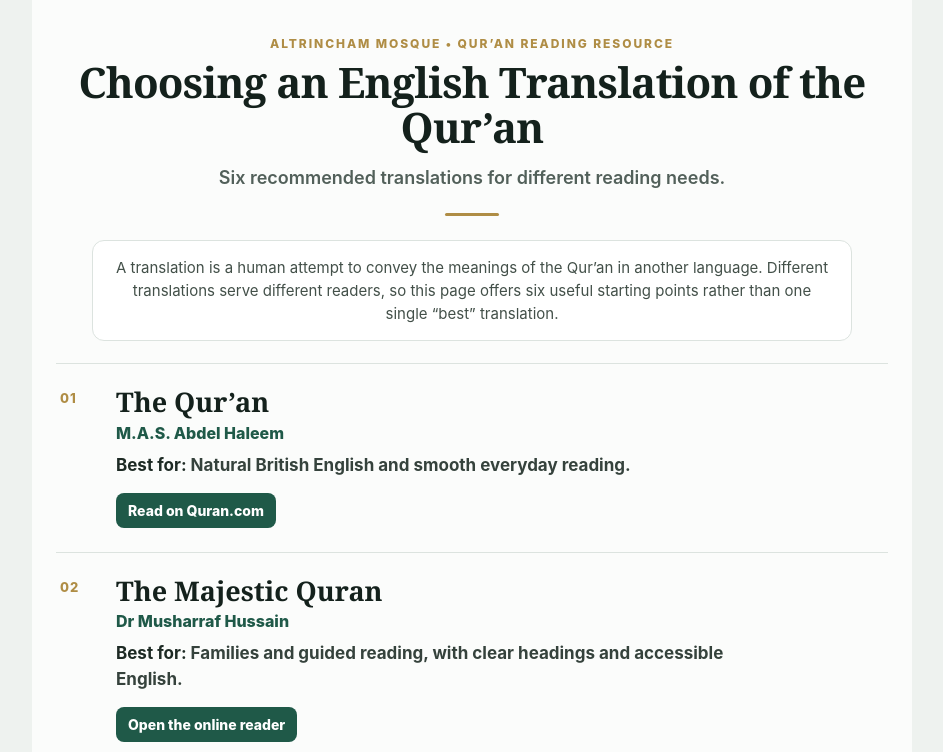
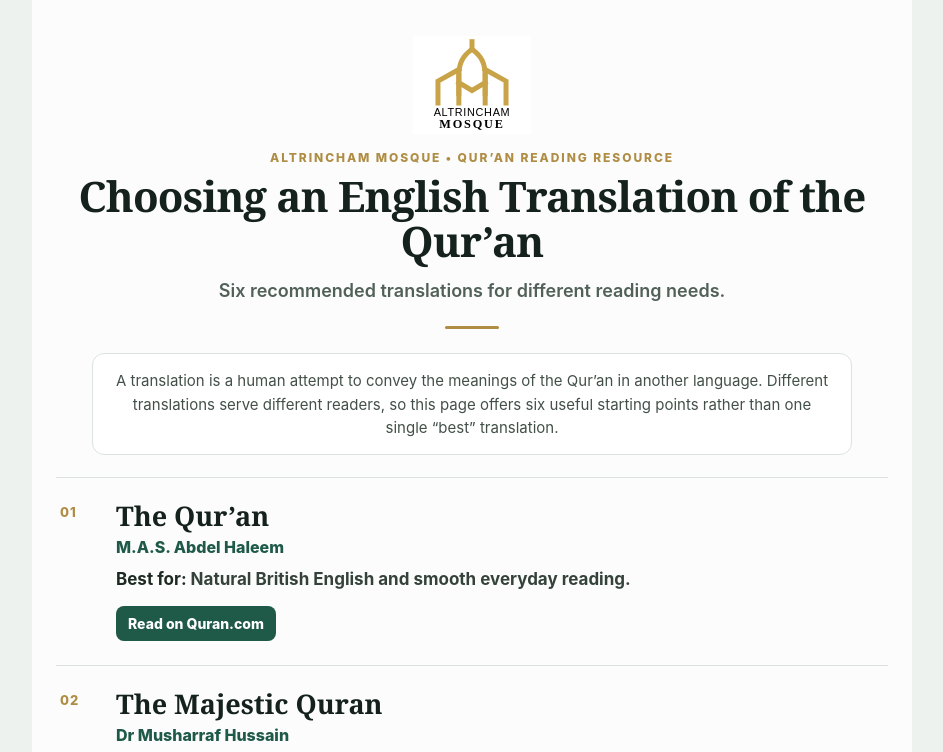
Before and after one commit to akioquk-spec/quran-translations, a plain HTML site: page index.html in a window 1280 px wide. Shown: the top 752 px of the page, without its empty margins (168-1111 px from the left). Drawn offline with Linux system fonts and the light colour scheme.

Commit message:
Add mosque logo to page header

```diff
--- a/index.html
+++ b/index.html
@@ -9,7 +9,7 @@
 :root{--ink:#14211c;--green:#1f5948;--gold:#af8d45;--muted:#52605a;--rule:#dce3df;--paper:#fbfcfb}
 *{box-sizing:border-box}body{margin:0;background:#eef2ef;color:var(--ink);font-family:Inter,Segoe UI,Arial,sans-serif}
 .page{max-width:880px;margin:auto;background:var(--paper);padding:36px 24px 44px;min-height:100vh}
-header{text-align:center;padding-bottom:24px}
+header{text-align:center;padding-bottom:24px}.logo{width:118px;height:auto;display:block;margin:0 auto 16px}
 .kicker{color:var(--gold);font-size:12px;font-weight:800;letter-spacing:.16em;text-transform:uppercase;margin:0 0 8px}
 h1{font:700 42px/1.08 Georgia,Times New Roman,serif;margin:0;letter-spacing:-.02em}.subtitle{font-size:18px;line-height:1.5;color:var(--muted);font-weight:600;margin:14px auto 0;max-width:650px}
 .line{width:54px;height:3px;background:var(--gold);margin:22px auto 0;border-radius:9px}.intro{max-width:760px;margin:0 auto 22px;padding:15px 17px;background:#fff;border:1px solid var(--rule);border-radius:12px;text-align:center;color:#435049;font-size:15px;line-height:1.55}
@@ -17,11 +17,12 @@ h1{font:700 42px/1.08 Georgia,Times New Roman,serif;margin:0;letter-spacing:-.02
 h2{font:700 27px/1.17 Georgia,Times New Roman,serif;margin:0 0 5px}.translator{color:var(--green);font-size:16px;font-weight:800;margin-bottom:10px}.best{font-size:17px;line-height:1.52;font-weight:650;color:#35423c;margin:0 0 12px;max-width:650px}.best strong{color:#1d2a24}
 .btn{display:inline-block;background:var(--green);color:#fff;text-decoration:none;font-size:14px;font-weight:800;padding:9px 12px;border-radius:8px;margin:2px 6px 2px 0}.btn.dark{background:#27342f}.apps{display:flex;gap:6px;flex-wrap:wrap}
 .note{max-width:760px;margin:24px auto 0;text-align:center;color:#56615c;font-size:13.5px;line-height:1.55}footer{margin-top:22px;padding-top:17px;border-top:1px solid var(--rule);text-align:center;color:#5d6862;font-size:13px}footer strong{color:#2c4439}
-@media(max-width:680px){.page{padding:26px 16px 32px}h1{font-size:34px}.subtitle{font-size:16px}.card{grid-template-columns:30px 1fr;gap:10px}.card h2{font-size:23px}.translator{font-size:15px}.best{font-size:16px}.btn{font-size:14px}}
+@media(max-width:680px){.page{padding:26px 16px 32px}.logo{width:104px}h1{font-size:34px}.subtitle{font-size:16px}.card{grid-template-columns:30px 1fr;gap:10px}.card h2{font-size:23px}.translator{font-size:15px}.best{font-size:16px}.btn{font-size:14px}}
 </style>
 </head>
 <body><main class="page">
 <header>
+<img class="logo" src="altrincham-mosque-logo.svg" alt="Altrincham Mosque">
 <p class="kicker">Altrincham Mosque • Qur’an Reading Resource</p>
 <h1>Choosing an English Translation of the Qur’an</h1>
 <p class="subtitle">Six recommended translations for different reading needs.</p>
```
